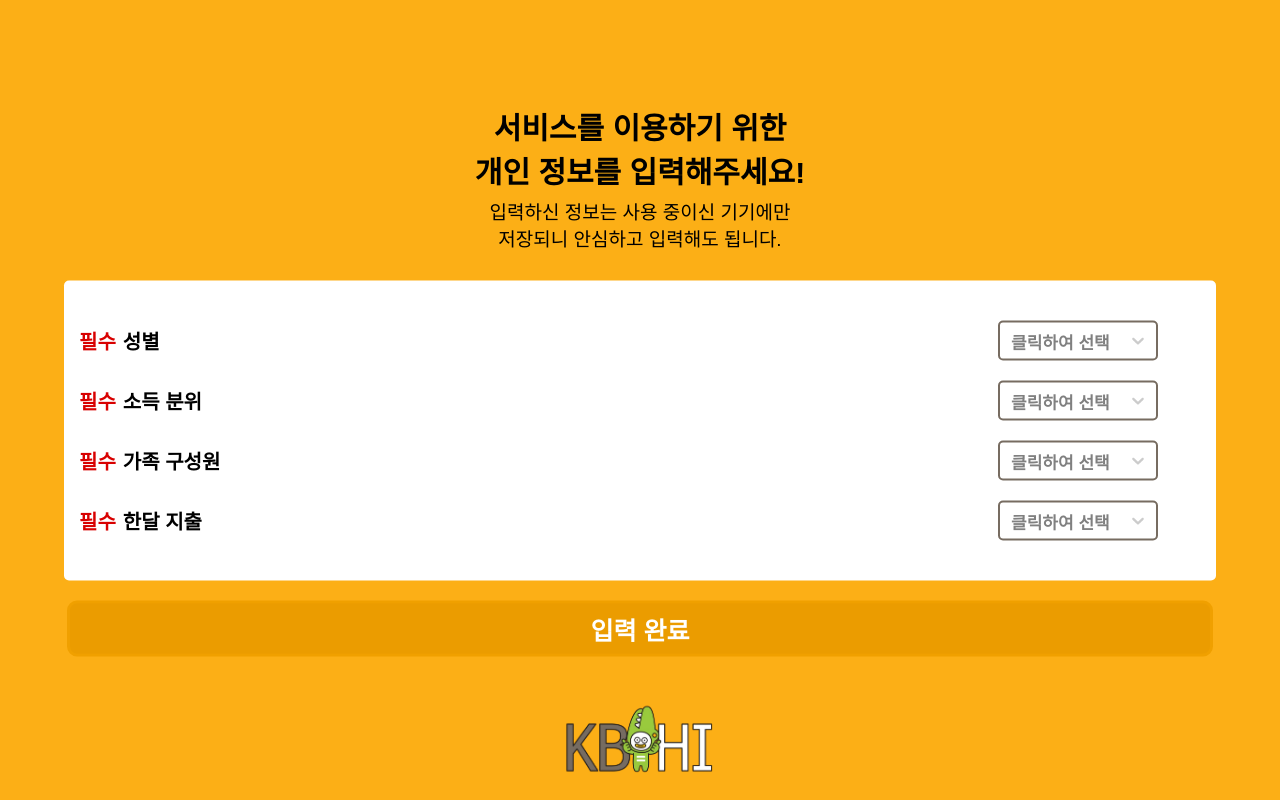
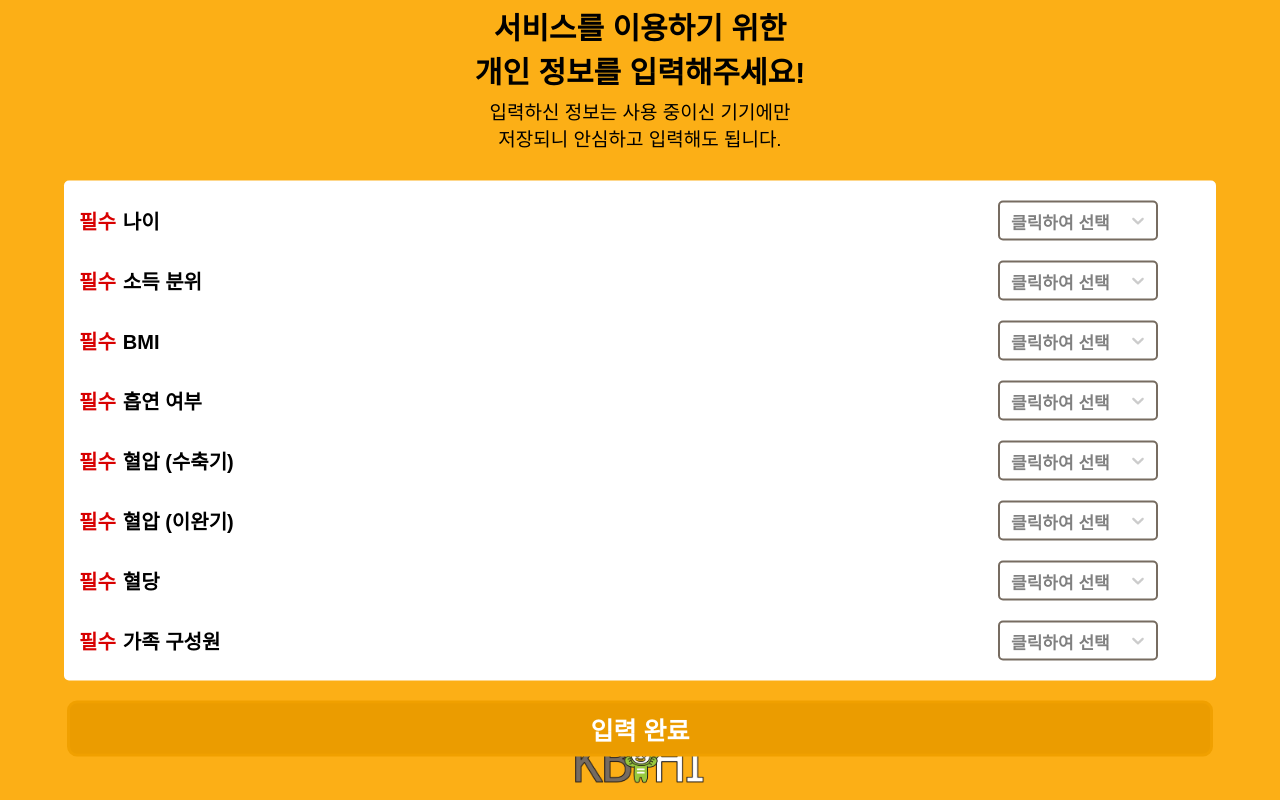
Before and after one commit to KB-HE-Service/KB-HE-Service-FE, a React (Vite) app: page /privacy in a window 1280 px wide. Built offline with nearby package versions, Linux system fonts and the light colour scheme; no server answers; a web font is replaced by a local one.

Commit message:
feat: set defualt info & apply in privacy page

```diff
--- a/index.html
+++ b/index.html
@@ -31,11 +31,6 @@
       rel="apple-touch-icon"
       sizes="120x120"
       href="/ico/apple-icon-120x120.png"
-    />
-    <link
-      rel="apple-touch-icon"
-      sizes="144x144"
-      href="/ico/apple-icon-144x144.png"
     />
     <link
       rel="apple-touch-icon"
--- a/src/app/AuthRouter.tsx
+++ b/src/app/AuthRouter.tsx
@@ -19,9 +19,8 @@ const AuthRouter = ({ children }: { children: React.ReactNode }) => {
   const { getModels } = MainRestService();
 
   useEffect(() => {
-    getModels().then(() => {
-      if (!getUserInfo()) navigate(PAGE_URL.Privacy);
-    });
+    getModels();
+    if (!getUserInfo()) navigate(PAGE_URL.Privacy);
   }, []);
 
   useEffect(() => {
--- a/src/entities/Container.tsx
+++ b/src/entities/Container.tsx
@@ -21,7 +21,7 @@ export const InputContainer = styled(Container)`
   margin-top: 30px;
 
   width: 90%;
-  height: 300px;
+  height: 500px;
 
   border-radius: 5px;
 
--- a/src/entities/Logo.tsx
+++ b/src/entities/Logo.tsx
@@ -2,13 +2,13 @@ import styled from "@emotion/styled";
 
 const Bottom = styled.img`
   position: fixed;
-  bottom: 20px;
+  bottom: 10px;
   left: 50%;
   transform: translate(-50%, 0%);
 
   z-index: -1;
 
-  width: 170px;
+  width: 150px;
 `;
 
 const Top = styled.img`
--- a/src/pages/privacy/PrivacyPage.tsx
+++ b/src/pages/privacy/PrivacyPage.tsx
@@ -23,6 +23,9 @@ const PrivacyPage = () => {
     { id: "d-1", value: "" },
     { id: "d-2", value: "" },
     { id: "d-3", value: "" },
+    { id: "d-4", value: "" },
+    { id: "d-5", value: "" },
+    { id: "d-6", value: "" },
   ]);
 
   const navigate = useNavigate();
--- a/src/shared/@types/model.d.ts
+++ b/src/shared/@types/model.d.ts
@@ -29,7 +29,10 @@ declare namespace Model {
     { id: "d-0"; value: string },
     { id: "d-1"; value: string },
     { id: "d-2"; value: string },
-    { id: "d-3"; value: string }
+    { id: "d-3"; value: string },
+    { id: "d-4"; value: string },
+    { id: "d-5"; value: string },
+    { id: "d-6"; value: string }
   ];
 
   //DTO
--- a/src/shared/configs/privacy.ts
+++ b/src/shared/configs/privacy.ts
@@ -1,30 +1,86 @@
 export const defaultPrivacy: Model.Query[] = [
   {
     id: "d-0",
-    label: "성별",
+    label: "나이",
     option: [
-      { label: "남자", value: "0" },
-      { label: "여성", value: "1" },
+      { label: "20대", value: "0" },
+      { label: "30대", value: "1" },
+      { label: "40대", value: "2" },
+      { label: "50대", value: "3" },
+      { label: "60대", value: "4" },
+      { label: "70대", value: "5" },
+      { label: "80대", value: "6" },
     ],
   },
   {
     id: "d-1",
     label: "소득 분위",
     option: [
-      { label: "1분위", value: "1" },
-      { label: "2분위", value: "2" },
-      { label: "3분위", value: "3" },
-      { label: "4분위", value: "4" },
-      { label: "5분위", value: "5" },
-      { label: "6분위", value: "6" },
-      { label: "7분위", value: "7" },
-      { label: "8분위", value: "8" },
-      { label: "9분위", value: "9" },
-      { label: "10분위", value: "10" },
+      { label: "1분위", value: "0" },
+      { label: "2분위", value: "1" },
+      { label: "3분위", value: "2" },
+      { label: "4분위", value: "3" },
+      { label: "5분위", value: "4" },
+      { label: "6분위", value: "5" },
+      { label: "7분위", value: "6" },
+      { label: "8분위", value: "7" },
+      { label: "9분위", value: "8" },
+      { label: "10분위", value: "9" },
     ],
   },
   {
     id: "d-2",
+    label: "BMI",
+    option: [
+      { label: "16.0 ~ 18.4", value: "17.25" },
+      { label: "18.5 ~ 23.9", value: "21.25" },
+      { label: "24.0 ~ 29.9", value: "27" },
+      { label: "30.0 ~ 34.9", value: "32.5" },
+      { label: "35.0 ~ 39.9", value: "37.5" },
+      { label: "40.0 이상", value: "42.5" },
+    ],
+  },
+  {
+    id: "d-3",
+    label: "흡연 여부",
+    option: [
+      { label: "비흡연자", value: "1" },
+      { label: "흡연자", value: "0" },
+    ],
+  },
+  {
+    id: "d-4",
+    label: "혈압 (수축기)",
+    option: [
+      { label: "120mmHg 미만", value: "115" },
+      { label: "120mmHg ~ 129mmHg", value: "125" },
+      { label: "130mmHg ~ 139mmHg", value: "135" },
+      { label: "140mmHg ~ 159mmHg", value: "155" },
+      { label: "160mmHg 이상", value: "160" },
+    ],
+  },
+  {
+    id: "d-5",
+    label: "혈압 (이완기)",
+    option: [
+      { label: "80mmHg 미만", value: "75" },
+      { label: "80mmHg ~ 84mmHg", value: "82.5" },
+      { label: "85mmHg ~ 89mmHg", value: "87.5" },
+      { label: "90mmHg ~ 99mmHg", value: "97.5" },
+      { label: "100mmHg 이상", value: "100" },
+    ],
+  },
+  {
+    id: "d-5",
+    label: "혈당",
+    option: [
+      { label: "99mg/dl 이하", value: "99" },
+      { label: "100mmHg ~ 125mmHg", value: "112.5" },
+      { label: "126mmHg 이상", value: "126" },
+    ],
+  },
+  {
+    id: "d-6",
     label: "가족 구성원",
     option: [
       { label: "부부 (1세대)", value: "0" },
@@ -35,16 +91,4 @@ export const defaultPrivacy: Model.Query[] = [
       { label: "4세대 이상", value: "5" },
     ],
   },
-  {
-    id: "d-3",
-    label: "한달 지출",
-    option: [
-      { label: "0~100만원", value: "0" },
-      { label: "100~200만원", value: "1" },
-      { label: "200~300만원", value: "2" },
-      { label: "300~400만원", value: "3" },
-      { label: "500~600만원", value: "4" },
-      { label: "600만원 초과", value: "5" },
-    ],
-  },
 ];
```
Also changed, not shown: src/shared/@types/user.d.ts (+1 -8 lines), public/ico/manifest.json.
